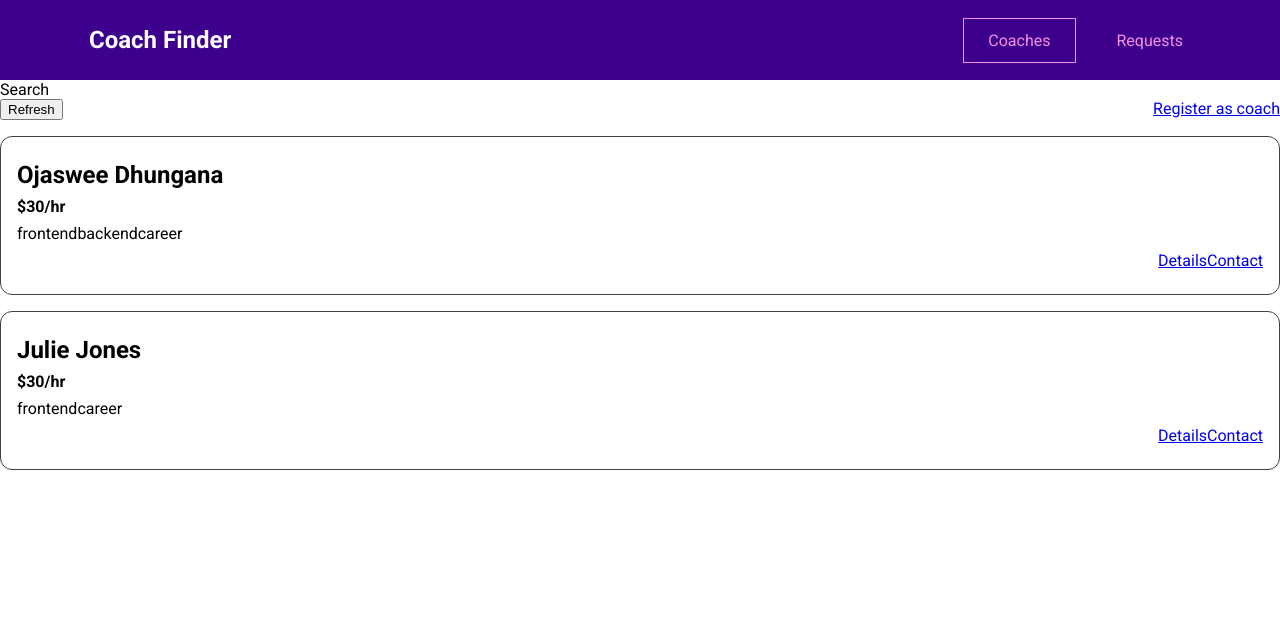
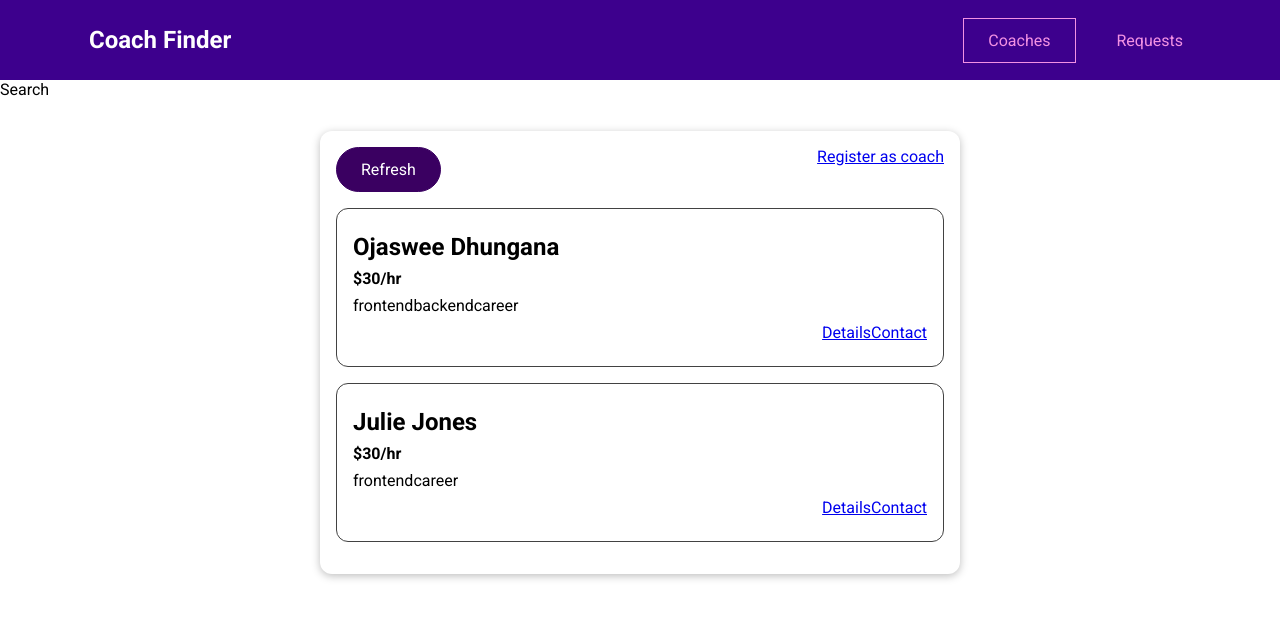
Before and after one commit to ojaswee/coach_finder, a Vue app: page /coaches in a window 1280 px wide. Shown: the top 618 px of the page. Built offline with nearby package versions, Linux system fonts and the light colour scheme.

Commit message:
base component added

```diff
--- /dev/null
+++ b/src/components/ui/BaseBadge.vue
@@ -0,0 +1,29 @@
+<template>
+	<div></div>
+</template>
+
+<style scoped>
+.badge {
+  background-color: #ccc;
+  color: #252525;
+  border-radius: 30px;
+  padding: 0.5rem 1.5rem;
+  display: inline-block;
+  margin-right: 0.5rem;
+}
+
+.frontend {
+  background-color: #3d008d;
+  color: white;
+}
+
+.backend {
+  background-color: #71008d;
+  color: white;
+}
+
+.career {
+  background-color: #8d006e;
+  color: white;
+}
+</style>
--- /dev/null
+++ b/src/components/ui/BaseButton.vue
@@ -0,0 +1,74 @@
+<template>
+<button v-if="!link" class="mode">
+	<slot></slot>
+</button>
+<router-link v-else :to="to">
+	<slot></slot>
+</router-link>
+</template>
+
+<script>
+export default {
+	props:{
+		link: {
+			type: Boolean,
+			required: false,
+			default: false,
+		},
+		to: {
+			type: String,
+			required: false,
+			default: '/',
+		},
+		mode:{
+			type: String,
+			required: false,
+			default: null,
+		}
+	}
+}
+</script>
+
+
+<style scoped>
+button,
+a {
+  text-decoration: none;
+  padding: 0.75rem 1.5rem;
+  font: inherit;
+  background-color: #3a0061;
+  border: 1px solid #3a0061;
+  color: white;
+  cursor: pointer;
+  border-radius: 30px;
+  margin-right: 0.5rem;
+  display: inline-block;
+}
+
+a:hover,
+a:active,
+button:hover,
+button:active {
+  background-color: #270041;
+  border-color: #270041;
+}
+
+.flat {
+  background-color: transparent;
+  color: #3a0061;
+  border: none;
+}
+
+.outline {
+  background-color: transparent;
+  border-color: #270041;
+  color: #270041;
+}
+
+.flat:hover,
+.flat:active,
+.outline:hover,
+.outline:active {
+  background-color: #edd2ff;
+}
+</style>
--- /dev/null
+++ b/src/components/ui/BaseCard.vue
@@ -0,0 +1,14 @@
+<template>
+	<div class="card">
+		<slot></slot>
+	</div>
+</template>
+<style scoped>
+.card {
+  border-radius: 12px;
+  box-shadow: 0 2px 8px rgba(0, 0, 0, 0.26);
+  padding: 1rem;
+  margin: 2rem auto;
+  max-width: 40rem;
+}
+</style>
--- a/src/main.js
+++ b/src/main.js
@@ -3,10 +3,16 @@
 import App from './App.vue';
 import router from './router.js';
 import store from './store/index.js';
+import BaseCard from './components/ui/BaseCard.vue';
+import BaseButton from './components/ui/BaseButton.vue';
+import BaseBadge from './components/ui/BaseBadge.vue';
 
 const app = createApp(App);
 
 app.use(router);
 app.use(store);
+app.component('base-card', BaseCard);
+app.component('base-button', BaseButton);
+app.component('base-badge', BaseBadge);
 
 app.mount('#app');
--- a/src/pages/coaches/CoachesList.vue
+++ b/src/pages/coaches/CoachesList.vue
@@ -3,8 +3,9 @@
 		Search
 	</section>
 	<section>
+		<base-card>
 		<div class="controls">
-			<button>Refresh</button>
+			<base-button>Refresh</base-button>
 			<router-link to="/register">Register as coach</router-link>
 		</div>
 		<ul v-if="hasCoaches">
@@ -16,9 +17,9 @@
 			:rate="coach.hourlyRate"
 			:areas="coach.areas">
 			</coach-item>
-
 		</ul>
-		<p v-else>No coaches found</p>
+		<h3 v-else>No coaches found</h3>
+	</base-card>
 	</section>
 </template>
 <script>
```
